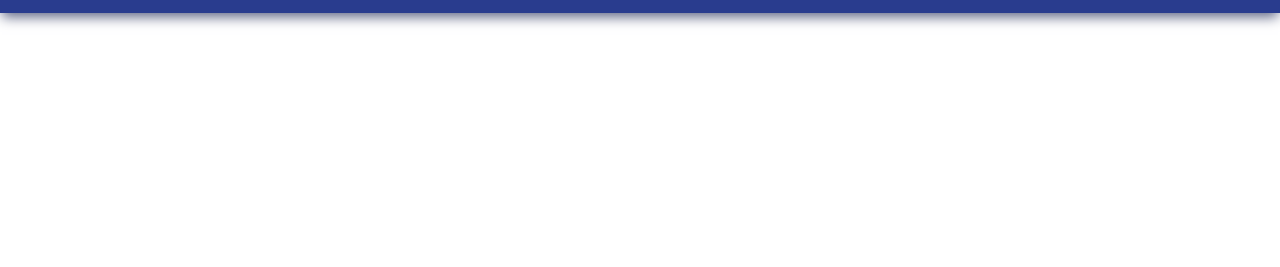
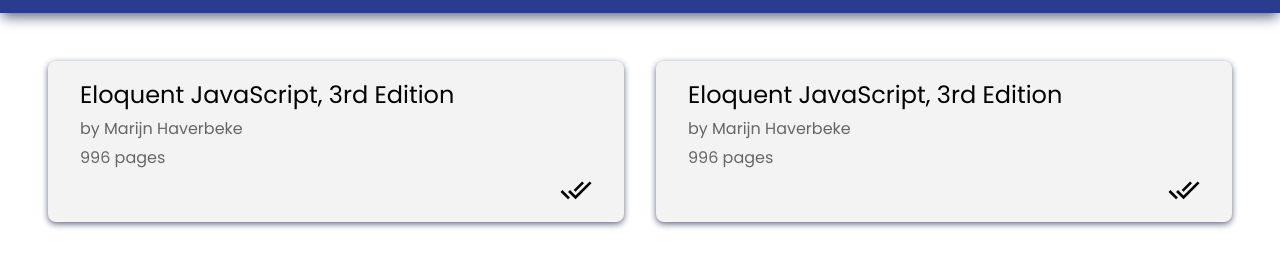
Before and after one commit to Luzefiru/odin-library, a website: page src/index.html in a window 1280 px wide. Shown: the part 99-366 px from the top of the page. Drawn offline with Linux system fonts and the light colour scheme.

Commit message:
feat: add card hover effects

```diff
--- a/src/index.html
+++ b/src/index.html
@@ -20,7 +20,18 @@
     </nav>
 
     <main>
-
+      <div class="main__card card--book">
+        <p class="card--book__title">Eloquent JavaScript, 3rd Edition</p>
+        <p class="card--book__author">by Marijn Haverbeke</p>
+        <p class="card--book__pages">996 pages</p>
+        <img class="card--book__have-read-check" src="../res/check.svg" alt="Read Status">
+      </div>
+      <div class="main__card card--book">
+        <p class="card--book__title">Eloquent JavaScript, 3rd Edition</p>
+        <p class="card--book__author">by Marijn Haverbeke</p>
+        <p class="card--book__pages">996 pages</p>
+        <img class="card--book__have-read-check" src="../res/check.svg" alt="Read Status">
+      </div>
     </main>
 
     <!-- <footer>
--- a/src/style.css
+++ b/src/style.css
@@ -14,6 +14,8 @@
   --secondary: hsla(229, 43%, 41%, 1);
   --secondary-variant: hsla(229, 55%, 36%, 1);
   --surface: rgb(243, 243, 243);
+  --background: rgb(167, 177, 219);
+  --subheading: #666666;
   --surface-dark: rgb(14, 14, 14);
   --shadow: rgb(95, 102, 133);
 }
@@ -21,6 +23,8 @@
 body, html {
   height: 100%;
 }
+
+/* navbar styles */
 
 nav {
   padding: 1rem 4rem;
@@ -88,3 +92,49 @@
   color: var(--surface);
   transition: 0.2s;
 }
+
+/* main area styles */
+
+main {
+  display: grid;
+  grid-template-columns: repeat(auto-fit, minmax(400px, 1fr));
+  padding: 3rem;
+  gap: 2rem;
+  height: max(calc(100% - 7rem), min-content); /* 100% of the viewport - height of navbar */
+}
+
+/* book card styles */
+
+.card--book {
+  display: flex;
+  flex-direction: column;
+  gap: 0.25rem;
+}
+
+.main__card {
+  border-radius: 8px;
+  padding: 1rem 2rem;
+  background-color: var(--surface);
+  box-shadow: 0 2px 6px var(--shadow);
+
+  transition: 0.1s ease-out;
+}
+
+.main__card:hover {
+  transform: scale(1.025);
+  transition: all 0.1s ease-in-out;
+  box-shadow: 0 4px 10px rgb(137, 142, 170);
+}
+
+.card--book > *:first-child {
+  font-size: 24px;
+}
+
+.card--book > *:not(.card--book__title) {
+  color: var(--subheading);
+}
+
+.card--book__have-read-check {
+  width: 2rem;
+  align-self: flex-end;
+}
```
Also changed, not shown: res/check.svg (added).
